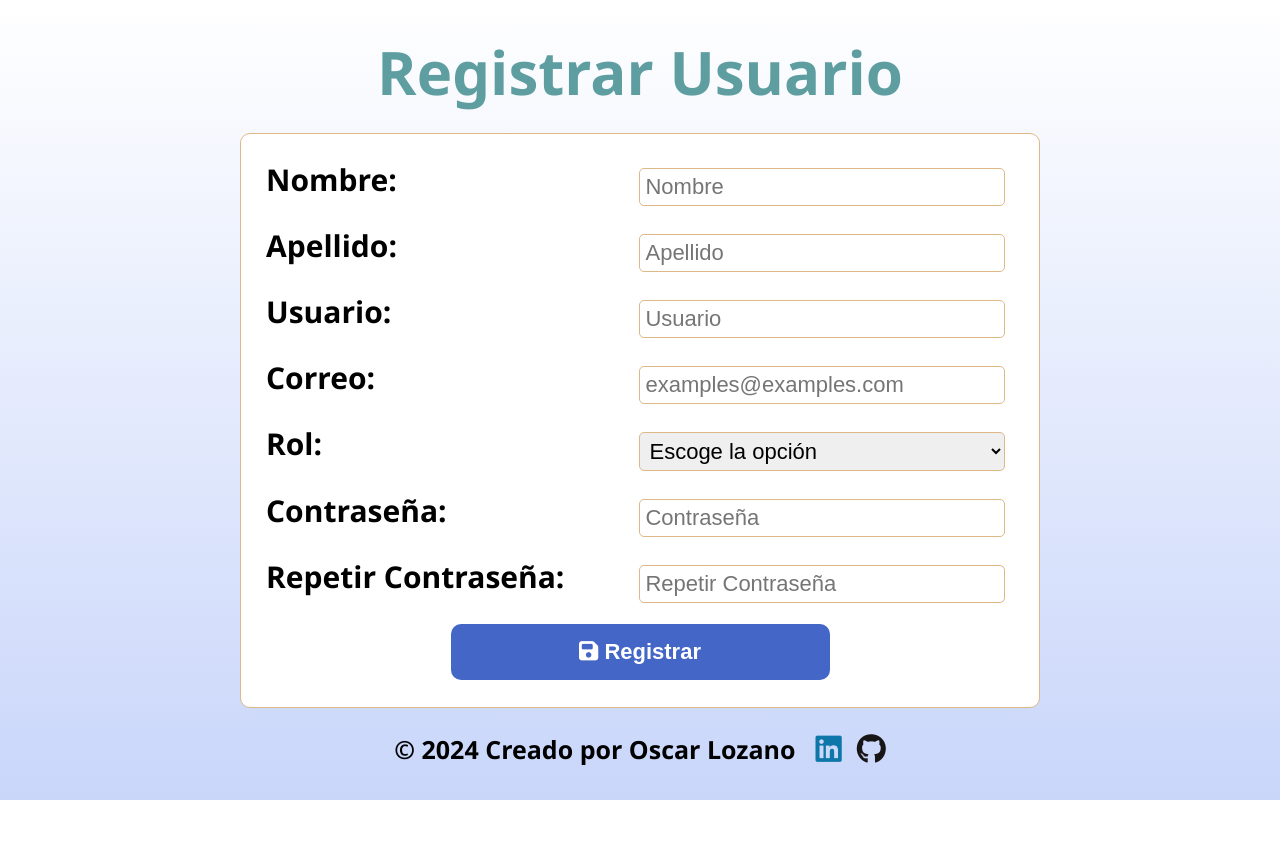
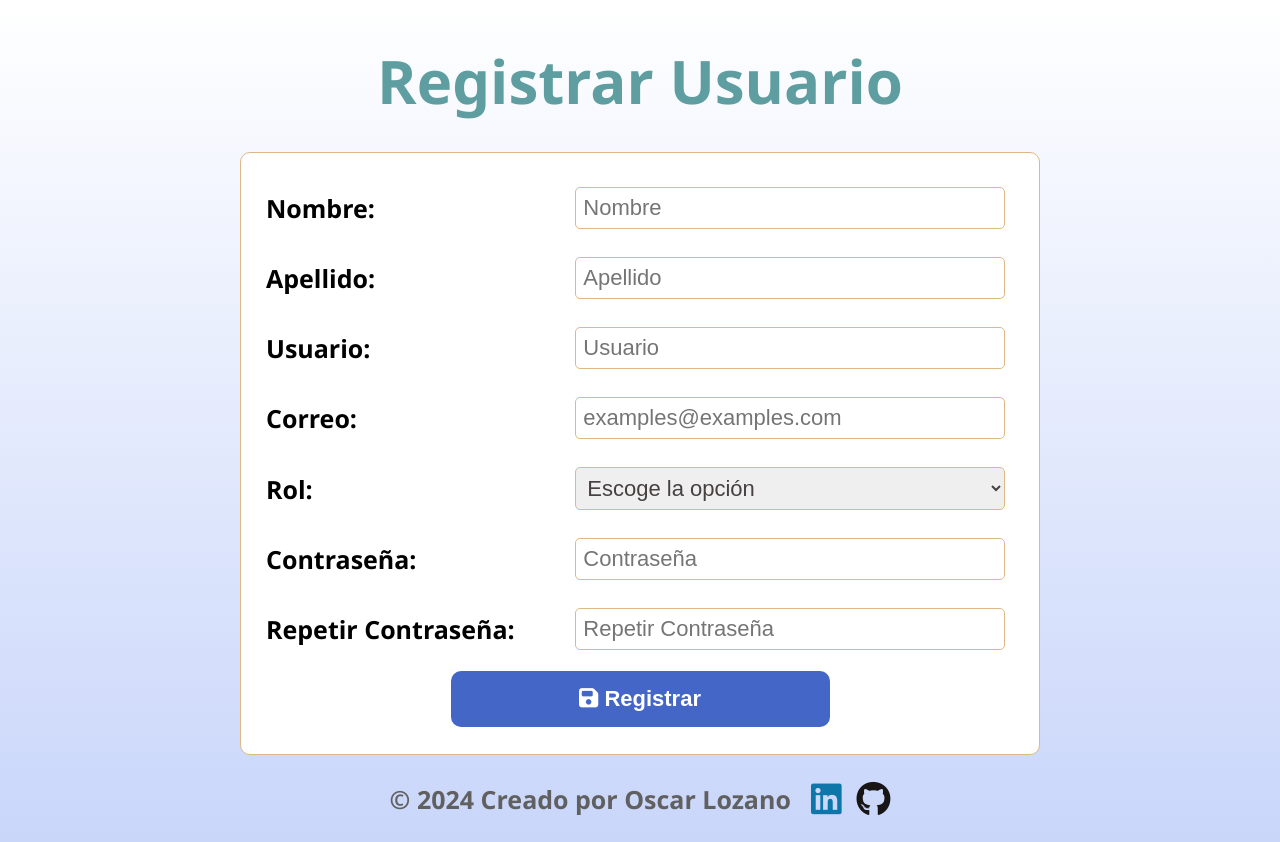
Before and after one commit to Olozano1194/Gimnasio, a Django app: page /checkinUser/ in a window 1280 px wide. Before the commit the page ends 800 px from the top, so only its background shows below. Run offline with Django 5.2, Linux system fonts and the light colour scheme.

Commit message:
Haciendole arreglos a la parte de los estilos de registrar usuarios

```diff
--- a/gimnasioApp/static/css/checkinLogin/mobile.css
+++ b/gimnasioApp/static/css/checkinLogin/mobile.css
@@ -9,30 +9,30 @@ html {
     font-size: 62.5%;
 }
 
+body {
+    background: linear-gradient(rgba(255,255,255,0), rgba(201,214,250,1));
+    font-family: 'Segoe UI', Tahoma, Geneva, Verdana, sans-serif;
+    width: 100%;
+    min-height: 100vh;
+    display: flex;
+    justify-content: center;
+    align-items: center;
+    flex-direction: column;
+}
+
 header {
     width: 100%;
     /* height: 20vh; */
     text-align: center;
-    padding-bottom: 2rem;
+    padding-bottom: 1rem;
 }
 
 header .title {
     text-align: center;
     color: cadetblue;
-    font-size: 5rem;
+    font-size: 3rem;
     padding-top: 2rem;
     padding-bottom: 2rem;
-}
-
-body {
-    background: linear-gradient(rgba(255,255,255,0), rgba(201,214,250,1));
-    font-family: 'Segoe UI', Tahoma, Geneva, Verdana, sans-serif;
-    width: 100%;
-    height: 100vh;
-    display: flex;
-    justify-content: center;
-    align-items: center;
-    flex-direction: column;
 }
 
 main {
@@ -44,7 +44,7 @@ main {
     border: 0.1rem solid burlywood;
     border-radius: 1rem;
     flex-direction: column;
-    margin-top: 2rem;
+    margin-top: .5rem;
 }
 
 main form {
@@ -66,7 +66,7 @@ main form .container-request{
     display: flex;
     justify-content: center;
     align-items: center;
-    font-size: 2.2rem;
+    font-size: 1.8rem;
     flex-direction: column;
 
 }
@@ -81,6 +81,8 @@ main form .container-request .container-LabelInput .label {
     width: 100%;
     font-weight: 700;
     padding: .5rem;
+    display: flex;
+    align-items: center;
 
 }
 
@@ -88,9 +90,11 @@ main form .container-request .container-LabelInput .label {
     width: 100%;
     border-radius: .5rem;
     border: 0.1rem solid burlywood;
-    font-size: 1.5rem;
+    color: #464040;
+    font-size: 1.3rem;
     margin: 1.4rem;
-    padding: .5rem;
+    padding: .7rem;
+    outline: none;
 
 }
 
@@ -133,6 +137,7 @@ footer {
 }
 
 footer .copy{
+    color: #616060;
     font-size: 1.7rem;
     font-weight: 600;
 }
@@ -165,8 +170,22 @@ footer .redes_sociales .github:hover {
 
 @media(min-width: 600px) {
      /* main */
-     main {
+     main form .container-request .container-LabelInput .label {
         width: 70%;
     }
+}
 
+@media (min-width: 700px) {
+     /* main */
+     main {
+        width: 80%;
+    }
+
+     main form .container-request .container-LabelInput .label {
+        font-size: 2rem;
+    }
+
+    .names, .lastnames, .users, .emails, .rol, .pass, .repeatpass {
+        font-size: 1.6rem;
+    }
 }
--- a/gimnasioApp/static/css/checkinLogin/tablet.css
+++ b/gimnasioApp/static/css/checkinLogin/tablet.css
@@ -1,16 +1,22 @@
+/* Header */
 header {
-    padding-bottom: 0rem;
+    padding-top: 2rem;
 }
 
+header .title {
+    font-size: 4rem;
+}
 /* main */
 main {
     margin-top: 0;
     padding-bottom: 2rem;
+    @media (min-width: 1000px) {
+        width: 70%;
+    }
 }
 
-main form .container-request{
+main form .container-request .container-LabelInput .label {
     font-size: 2.5rem;
-
 }
 
 .names, .lastnames, .users, .emails, .rol, .pass, .repeatpass {
@@ -20,8 +26,11 @@ main form .container-request{
 main form .container-btn button[type="submit"]{
     font-size: 2rem;
 }
-
 /* footer */
 footer .copy{
-    font-size: 2.2rem;
+    font-size: 2.5rem;
 }
+
+footer .redes_sociales{
+    font-size: 3.5rem;
+}
```
